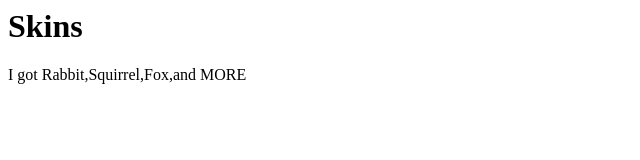
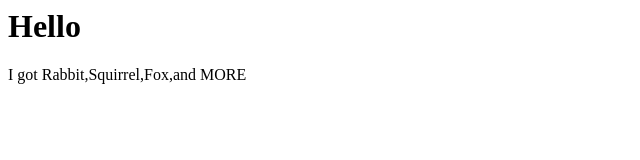
Before and after one commit to flater12/jstorecode, a website: page public/index.html in a window 1280 px wide. Shown: the full height of the page, 0-640 px from the left. Drawn offline with Linux system fonts and the light colour scheme.

Commit message:
Update index.html

```diff
--- a/public/index.html
+++ b/public/index.html
@@ -5,7 +5,7 @@
 	</head>
 
 	<body>
-		<h1>Skins</h1>
+		<h1>Hello</h1>
 		<p>I got Rabbit,Squirrel,Fox,and MORE</p>
 	</body>
 </html>
```
